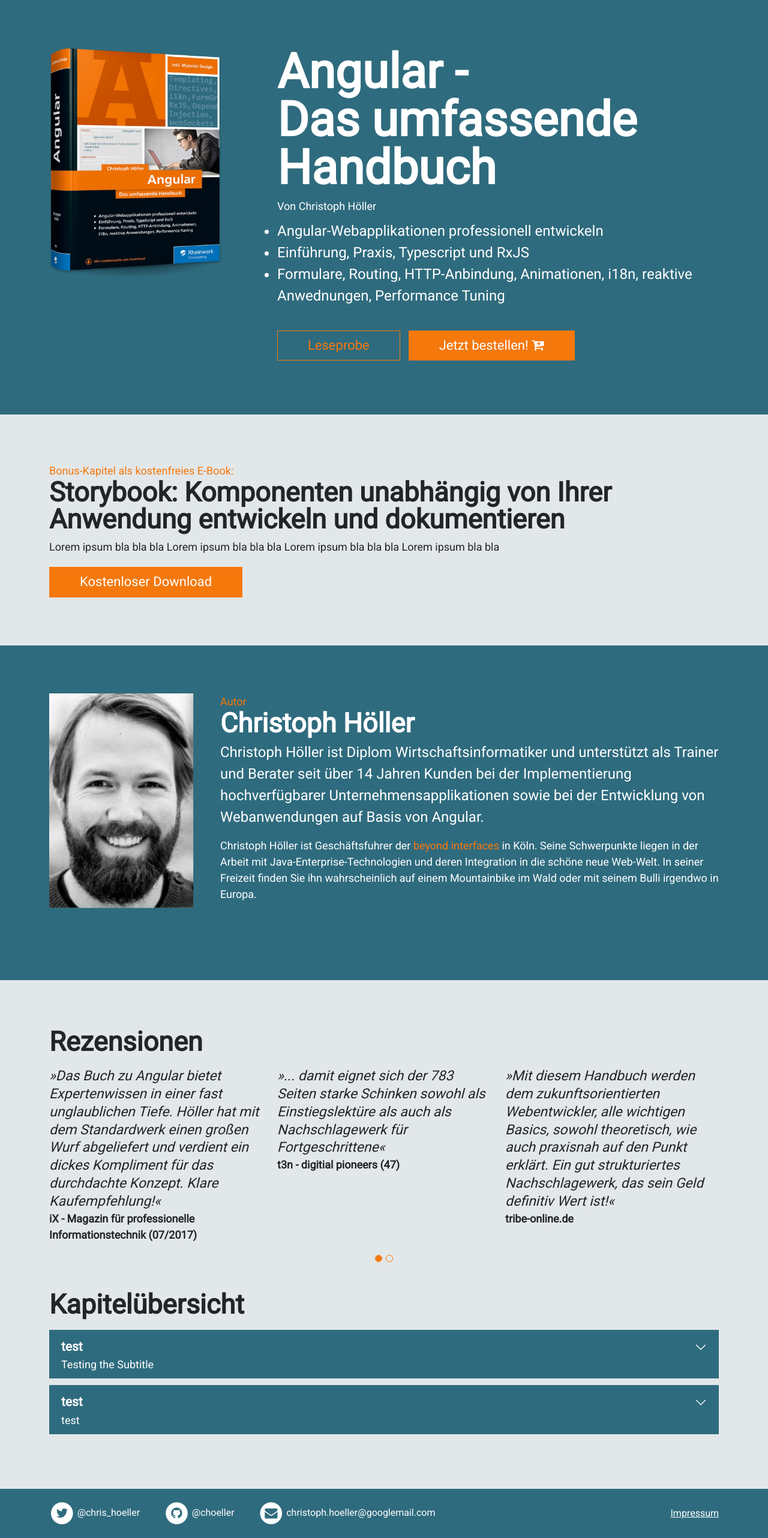
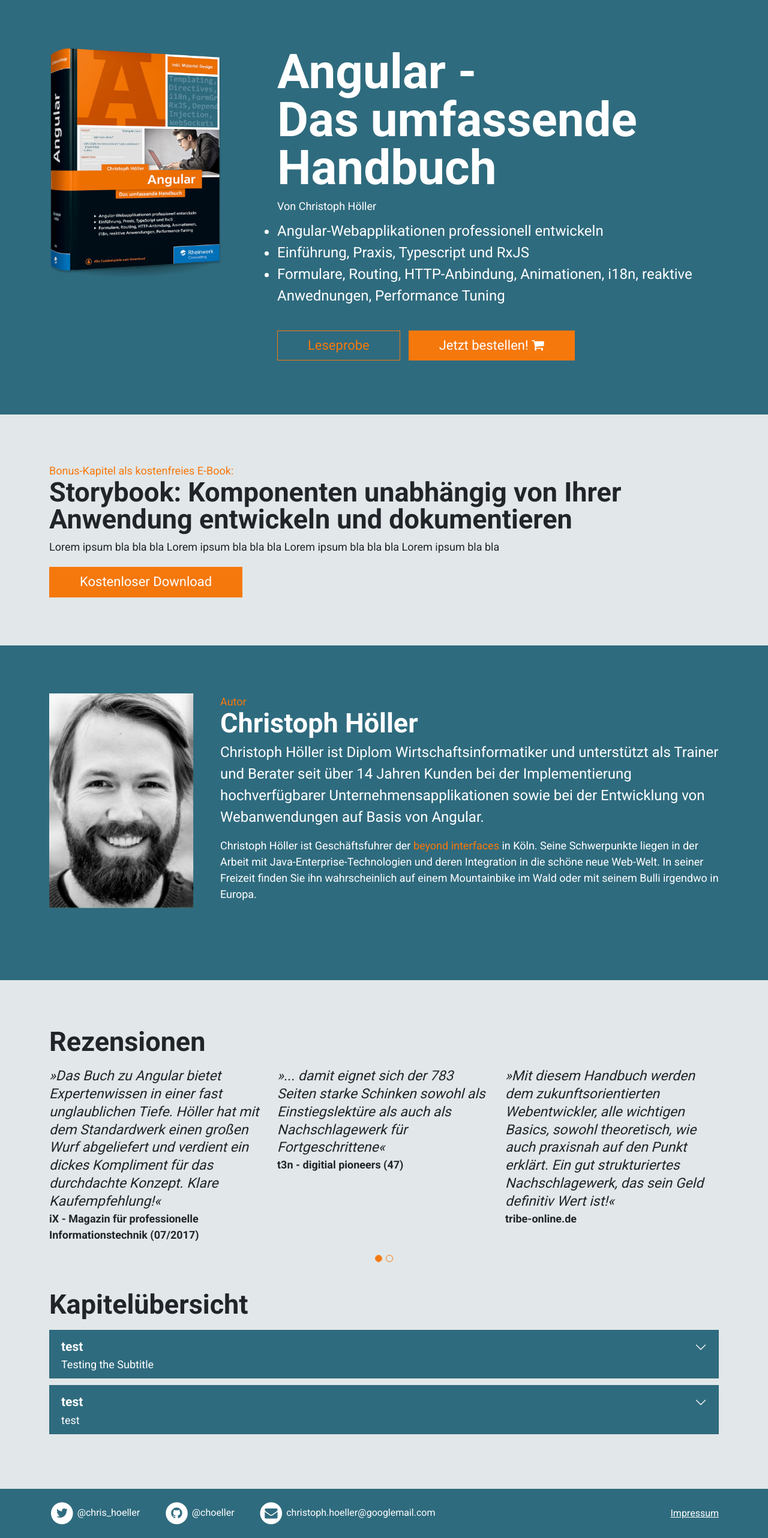
Before and after one commit to angular-buch-de/angular-buch-de.github.io, a Jekyll site: the page built from index.html, in a window 1280 px wide. Shown: the whole page at 60% size. Built offline with Jekyll 4.4.1, drawn with Linux system fonts in a browser that asks for light colours; nearby versions of some CDN libraries.

Commit message:
card icon + roboto bold

```diff
--- a/_includes/head.html
+++ b/_includes/head.html
@@ -5,6 +5,8 @@
   <meta name="viewport" content="width=device-width, initial-scale=1">
   <meta name="description" content="{{ site.description }}">
 
+  <link rel="preconnect" href="https://fonts.googleapis.com">
+  <link rel="preconnect" href="https://fonts.gstatic.com" crossorigin>
 
   <meta property="og:url" content="http://angular-buch.de/">
   <meta property="og:title"
@@ -49,7 +51,8 @@
 
   <link href="//maxcdn.bootstrapcdn.com/font-awesome/4.3.0/css/font-awesome.min.css" crossorigin="anonymous"
         rel="stylesheet" type="text/css">
-  <link href='https://fonts.googleapis.com/css?family=Roboto' crossorigin="anonymous" rel='stylesheet'>
+  <link href="https://fonts.googleapis.com/css2?family=Roboto:wght@400;700&display=swap" rel="stylesheet"
+        crossorigin="anonymous">
 
   {% feed_meta %}
 
--- a/index.html
+++ b/index.html
@@ -26,7 +26,7 @@
         <a class="btn btn-primary mb-s"
            href="https://www.rheinwerk-verlag.de/angular_4639?GPP=hoeller/"
            target="_blank">
-          Jetzt bestellen! <i class="fa fa-cart-plus"></i>
+          Jetzt bestellen! <i class="fa fa-shopping-cart"></i>
         </a>
       </div>
     </div>
```
